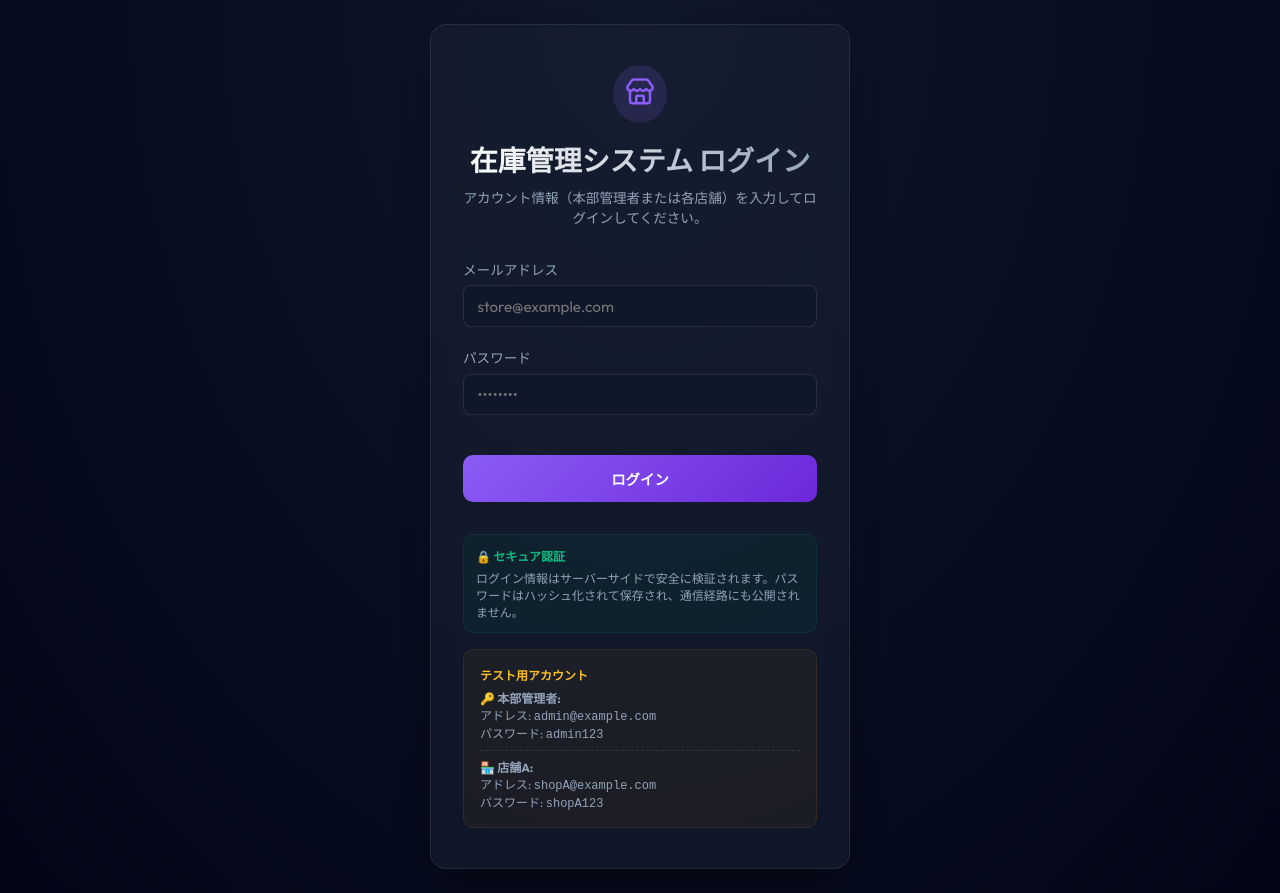
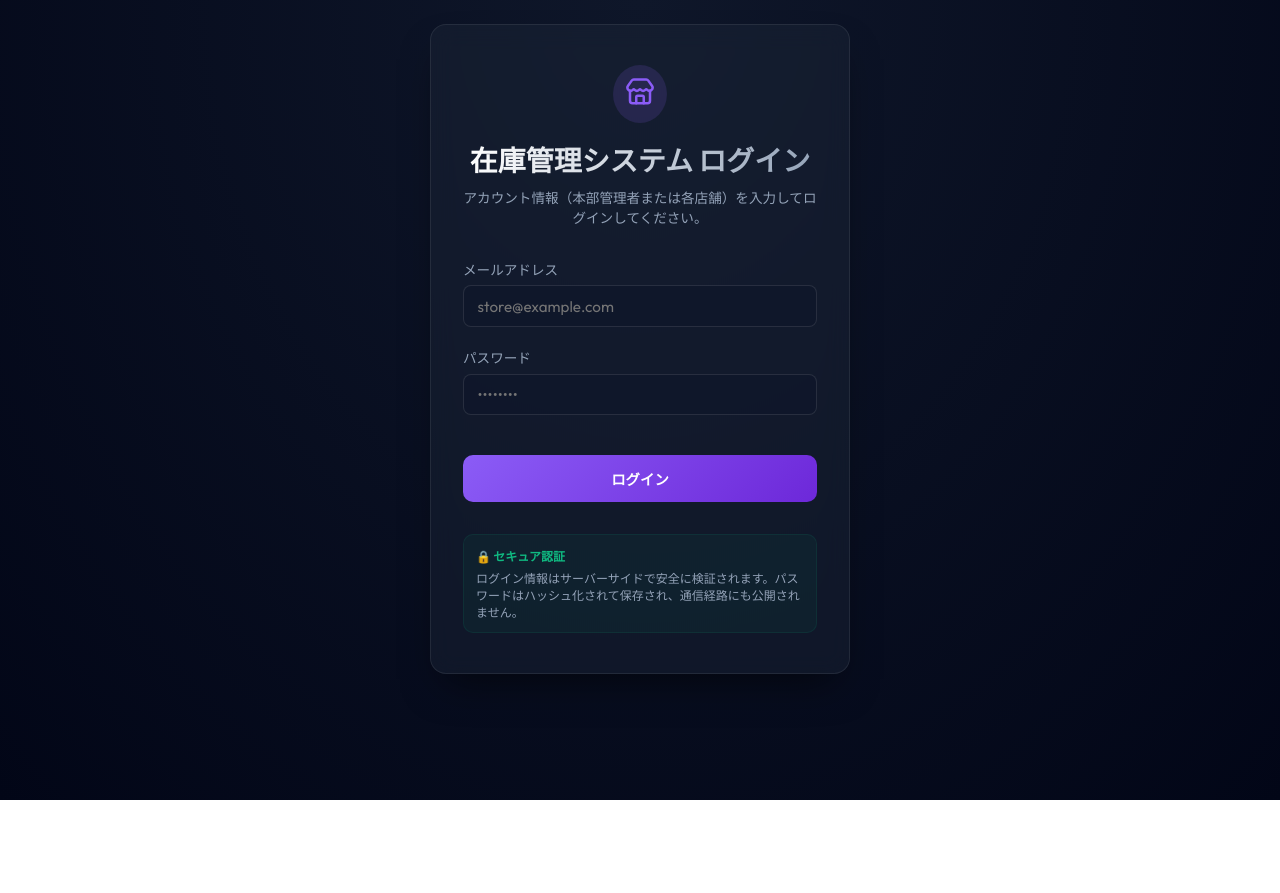
Before and after one commit to winter-hika15/inventory-management, a Next.js app: page /login in a window 1280 px wide. After the commit the page ends 800 px from the top, so only its background shows below. Built offline with nearby package versions, Linux system fonts and the light colour scheme; no server answers.

Commit message:
remove test account hint from login page

```diff
--- a/src/app/login/page.tsx
+++ b/src/app/login/page.tsx
@@ -168,32 +168,6 @@ export default function Login() {
           <p>ログイン情報はサーバーサイドで安全に検証されます。パスワードはハッシュ化されて保存され、通信経路にも公開されません。</p>
         </div>
 
-        {/* テスト用ログインのヒント */}
-        <div style={{
-          marginTop: '1rem',
-          background: 'rgba(245, 158, 11, 0.05)',
-          border: '1px solid rgba(245, 158, 11, 0.1)',
-          padding: '1rem',
-          borderRadius: '10px',
-          fontSize: '0.75rem',
-          color: 'var(--text-secondary)'
-        }}>
-          <span style={{ display: 'flex', alignItems: 'center', gap: '0.3rem', color: '#fbbf24', fontWeight: 600, marginBottom: '0.4rem' }}>
-            テスト用アカウント
-          </span>
-          <div style={{ display: 'flex', flexDirection: 'column', gap: '0.5rem' }}>
-            <div>
-              <strong>🔑 本部管理者:</strong>
-              <p>アドレス: <code>admin@example.com</code></p>
-              <p>パスワード: <code>admin123</code></p>
-            </div>
-            <div style={{ borderTop: '1px dashed rgba(255, 255, 255, 0.1)', paddingTop: '0.4rem' }}>
-              <strong>🏪 店舗A:</strong>
-              <p>アドレス: <code>shopA@example.com</code></p>
-              <p>パスワード: <code>shopA123</code></p>
-            </div>
-          </div>
-        </div>
       </div>
     </div>
   );
```
